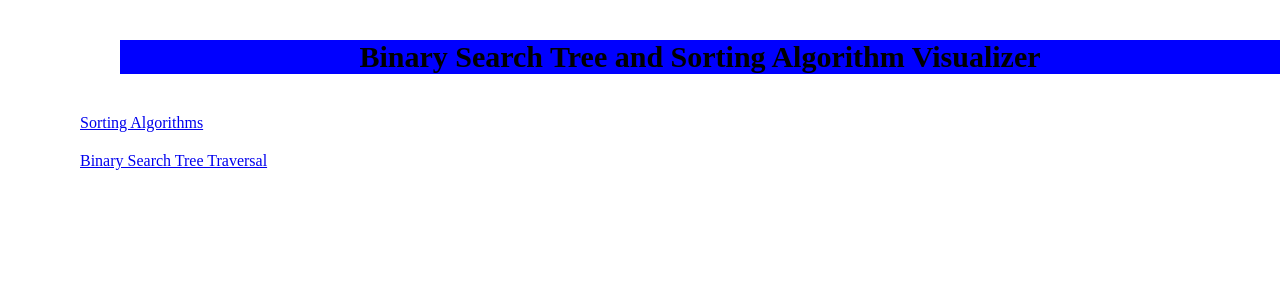
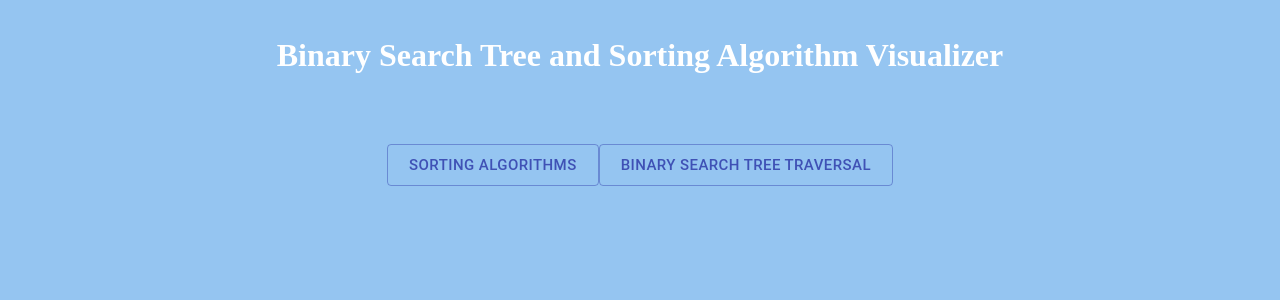
Before and after one commit to edtang44/visutreesort, a React app: page / in a window 1280 px wide. Shown: the top 300 px of the page. Built offline with nearby package versions, Linux system fonts and the light colour scheme.

Commit message:
add styling

```diff
--- a/client/components/Header.js
+++ b/client/components/Header.js
@@ -1,6 +1,7 @@
 import React from 'react';
 import { Link } from 'react-router-dom';
 import {useSpring, animated} from 'react-spring'
+import Button from '@material-ui/core/Button';
 import '../stylesheets/style.css';
 
 const Header = () => {
@@ -8,11 +9,14 @@ const Header = () => {
   return (
     <>
       <animated.div className="main-header" style={props}>
-        <h4>Binary Search Tree and Sorting Algorithm Visualizer</h4>
+        <h1>Binary Search Tree and Sorting Algorithm Visualizer</h1>
       </animated.div>
-      <Link to="/sort">Sorting Algorithms</Link>
-      <div></div>
-      <Link to="/bst">Binary Search Tree Traversal</Link>
+      <Button variant="outlined" size="large" color="primary" component={Link} to="/sort">
+        Sorting Algorithms
+      </Button>
+      <Button variant="outlined" size="large" color="primary" component={Link} to="/bst">
+        Binary Search Tree Traversal
+      </Button>
     </>
   );
 }
--- a/client/components/SortAlgoDisplay.js
+++ b/client/components/SortAlgoDisplay.js
@@ -53,7 +53,7 @@ const SortAlgoDisplay = () => {
         .attr("transform", function(d, i) {return "translate(" + (x(i) - barWidth) + ",0)"})
         .attr("width", barWidth *.9)
         .attr("height", function(d) {return d*barWidth/3})
-    }, [count, sortDisplay]);
+    }, [count, sortDisplay, time]);
 
   function reset() {
     unsortedArray = [...array];
@@ -71,8 +71,88 @@ const SortAlgoDisplay = () => {
         .attr("transform", function(d, i) {return "translate(" + (x(i-1)) + ", 0)"})
   }
 
+  function mergeSort() {
+    const mergeReps = (unsortedArray.length).toString(2).length + 1;
+    const mergeArrays = [[...unsortedArray], []];
+
+    for (let i=0; i<unsortedArray.length; i += 2) {
+        mergeArrays[1].push(mergeTwo([unsortedArray[i]], [unsortedArray[i+1]]))
+    }
+    for (let n=2; n<mergeReps; n++) {
+        mergeArrays[n] = [];
+        const unMerged = mergeArrays[n-1];
+        for (let i=0; i<unMerged.length; i += 2) {
+            mergeArrays[n].push(mergeTwo(unMerged[i], unMerged[i+1] ? unMerged[i+1] : []))
+        }
+    }
+    for (let i=1; i<mergeArrays.length; i++) {
+        mergeArrays[i] = d3.merge(mergeArrays[i])
+    }
+    mergeMove(0);
+
+    function mergeTwo(iArray, nArray) {
+        const newArray = [];
+        for (let i=0, n=0; i<iArray.length || n<nArray.length;) {
+            if (iArray[i] < nArray[n]) {
+                newArray.push(iArray[i++])
+            } else if (iArray[i] > nArray[n]) {
+                newArray.push(nArray[n++])
+            } else if (!(iArray[i])) {
+                newArray.push(nArray[n++])
+            } else if (!(nArray[n])) {
+                newArray.push(iArray[i++])
+            }
+        }
+        return newArray;
+    }
+
+    function mergeMove(j) {
+        const oldArray = mergeArrays[j];
+        const newArray = [...mergeArrays[j+1]];
+        const sortedArray = [];
+        moveStep(0);
+
+        function moveStep(n) {
+            if (stop) return stop = false;
+            d3.selectAll("rect").attr("class", "")
+
+            d3.select("#counter").html(++steps);
+            d3.select("#rect" + newArray[n]).attr("class", "testing")
+
+            sortedArray.push(newArray[n])
+            oldArray.shift()
+
+            rects.transition().duration(durationTime)
+                .attr("transform", function(d) {
+                    const xVal = sortedArray.indexOf(d) > -1 ? sortedArray.indexOf(d) : oldArray.indexOf(d) + sortedArray.length;
+                    return "translate(" + x(xVal - 1) + ",0)"
+                })
+
+            labels
+                .classed("sorted", function(d) {
+                    return !mergeArrays[j + 2] && sortedArray.indexOf(d) == d - 1;
+                })
+                .transition().duration(durationTime)
+                .attr("transform", function(d) {
+                    const xVal = sortedArray.indexOf(d) > -1 ? sortedArray.indexOf(d) : oldArray.indexOf(d) + sortedArray.length;
+                    return "translate(" + x(xVal) + ",0)"
+                })
+
+            d3.timeout(function() {
+                if (oldArray.length > 0) {
+                    moveStep(++n)
+                } else if (mergeArrays[j + 2]) {
+                    mergeMove(++j)
+                } else {
+                    rects.classed("testing", false)
+                }
+            }, durationTime);
+        }
+    }
+  }
+
   function insertionSort() {
-    var value = unsortedArray.shift();
+    const value = unsortedArray.shift();
     sortedArray.push(value);
     reArrange(sortedArray.length-1);
 
@@ -102,9 +182,9 @@ const SortAlgoDisplay = () => {
   }
 
   function selectionSort() {
-    var min = count,
-        spliceIndex,
-        i = 0;
+    let min = count;
+    let spliceIndex;
+    let i = 0;
 
     function findMin() {
         if (stop) return stop = false;
@@ -140,7 +220,7 @@ const SortAlgoDisplay = () => {
 
             rects.transition().duration(durationTime * 4)
                 .attr("transform", function(d) {
-                    var xVal = sortedArray.indexOf(d) > -1 ? sortedArray.indexOf(d) : unsortedArray.indexOf(d) + sortedArray.length;
+                    const xVal = sortedArray.indexOf(d) > -1 ? sortedArray.indexOf(d) : unsortedArray.indexOf(d) + sortedArray.length;
                     return "translate(" + x(xVal - 1) + ",0)"
                 })
 
@@ -148,7 +228,7 @@ const SortAlgoDisplay = () => {
                 .classed("sorted", function(d) {return sortedArray.indexOf(d) == d - 1;})
                 .transition().duration(durationTime * 4)
                 .attr("transform", function(d) {
-                    var xVal = sortedArray.indexOf(d) > -1 ? sortedArray.indexOf(d) : unsortedArray.indexOf(d) + sortedArray.length;
+                    const xVal = sortedArray.indexOf(d) > -1 ? sortedArray.indexOf(d) : unsortedArray.indexOf(d) + sortedArray.length;
                     return "translate(" + x(xVal) + ",0)"
                 })
 
@@ -165,7 +245,6 @@ const SortAlgoDisplay = () => {
   }
 
   function bubbleSort() {
-    var sortedCount = 0;
 
     function sortPass(i) {
         if (!unsortedArray.length || stop) return stop = false
@@ -181,7 +260,7 @@ const SortAlgoDisplay = () => {
                     d3.select("#rect" + unsortedArray[i-1]).attr("class", "")
                 }, durationTime);
 
-                var temp = unsortedArray[i-1];
+                const temp = unsortedArray[i-1];
                 unsortedArray[i-1] = unsortedArray[i];
                 unsortedArray[i] = temp;
 
@@ -209,87 +288,6 @@ const SortAlgoDisplay = () => {
         }
     }
     sortPass(1);
-  }
-
-  function mergeSort() {
-    var mergeReps = (unsortedArray.length).toString(2).length + 1;
-    var mergeArrays = [[...unsortedArray], []];
-
-    for (let i=0; i<unsortedArray.length; i += 2) {
-        mergeArrays[1].push(mergeTwo([unsortedArray[i]], [unsortedArray[i+1]]))
-    }
-    for (let n=2; n<mergeReps; n++) {
-        mergeArrays[n] = [];
-        var unMerged = mergeArrays[n-1];
-        for (let i=0; i<unMerged.length; i += 2) {
-            mergeArrays[n].push(mergeTwo(unMerged[i], unMerged[i+1] ? unMerged[i+1] : []))
-        }
-    }
-    for (let i=1; i<mergeArrays.length; i++) {
-        mergeArrays[i] = d3.merge(mergeArrays[i])
-    }
-    mergeMove(0);
-
-    function mergeTwo(iArray, nArray) {
-        var newArray = [];
-        for (var i=0, n=0; i<iArray.length || n<nArray.length;) {
-            if (iArray[i] < nArray[n]) {
-                newArray.push(iArray[i++])
-            } else if (iArray[i] > nArray[n]) {
-                newArray.push(nArray[n++])
-            } else if (!(iArray[i])) {
-                newArray.push(nArray[n++])
-            } else if (!(nArray[n])) {
-                newArray.push(iArray[i++])
-            }
-        }
-        return newArray;
-    }
-
-    function mergeMove(j) {
-        var oldArray = mergeArrays[j],
-            newArray = [...mergeArrays[j+1]],
-            sortedArray = [];
-
-        moveStep(0);
-
-        function moveStep(n) {
-            if (stop) return stop = false;
-            d3.selectAll("rect").attr("class", "")
-
-            d3.select("#counter").html(++steps);
-            d3.select("#rect" + newArray[n]).attr("class", "testing")
-
-            sortedArray.push(newArray[n])
-            oldArray.shift()
-
-            rects.transition().duration(durationTime)
-                .attr("transform", function(d) {
-                    var xVal = sortedArray.indexOf(d) > -1 ? sortedArray.indexOf(d) : oldArray.indexOf(d) + sortedArray.length;
-                    return "translate(" + x(xVal - 1) + ",0)"
-                })
-
-            labels
-                .classed("sorted", function(d) {
-                    return !mergeArrays[j + 2] && sortedArray.indexOf(d) == d - 1;
-                })
-                .transition().duration(durationTime)
-                .attr("transform", function(d) {
-                    var xVal = sortedArray.indexOf(d) > -1 ? sortedArray.indexOf(d) : oldArray.indexOf(d) + sortedArray.length;
-                    return "translate(" + x(xVal) + ",0)"
-                })
-
-            d3.timeout(function() {
-                if (oldArray.length > 0) {
-                    moveStep(++n)
-                } else if (mergeArrays[j + 2]) {
-                    mergeMove(++j)
-                } else {
-                    rects.classed("testing", false)
-                }
-            }, durationTime);
-        }
-    }
   }
 
   function slide(d, i) {
@@ -338,7 +336,7 @@ const SortAlgoDisplay = () => {
       <Button variant="contained" color="primary" id='stop' onClick={() => {stop = true}}>
         Stop
       </Button>
-      <Button variant="contained" color="primary" id='stop' onClick={() => {reset()}}>
+      <Button variant="contained" color="primary" id='merge-sort' onClick={() => {reset()}}>
         Reset
       </Button>
       <div></div>
--- a/client/stylesheets/style.css
+++ b/client/stylesheets/style.css
@@ -1,12 +1,17 @@
 body {
   margin: 0;
   padding: 0;
+  background-color: rgb(149, 197, 241);
 }
 
 .main-header {
-  font-size: 30px;
-  text-align: center;
-  background-color: blue;
+  box-sizing: border-box;
+  width: 100%;
+  display: flex;
+  justify-content: center;
+  padding: 1em;
+  margin-bottom: 2em;
+  color: #fff;
 }
 
 .navbar {
@@ -157,7 +162,7 @@ body {
   font: 1.5em sans-serif;
 }
 
-div {margin-left: 40px;margin-top: 20px}
+div {text-align: center}
 rect {fill: rgb(248, 201, 248);}
 .sorted {fill: purple;;}
 .min {fill: purple;;}
```
Also changed, not shown: 1 other file (tests, documents, lock files or other folders).
